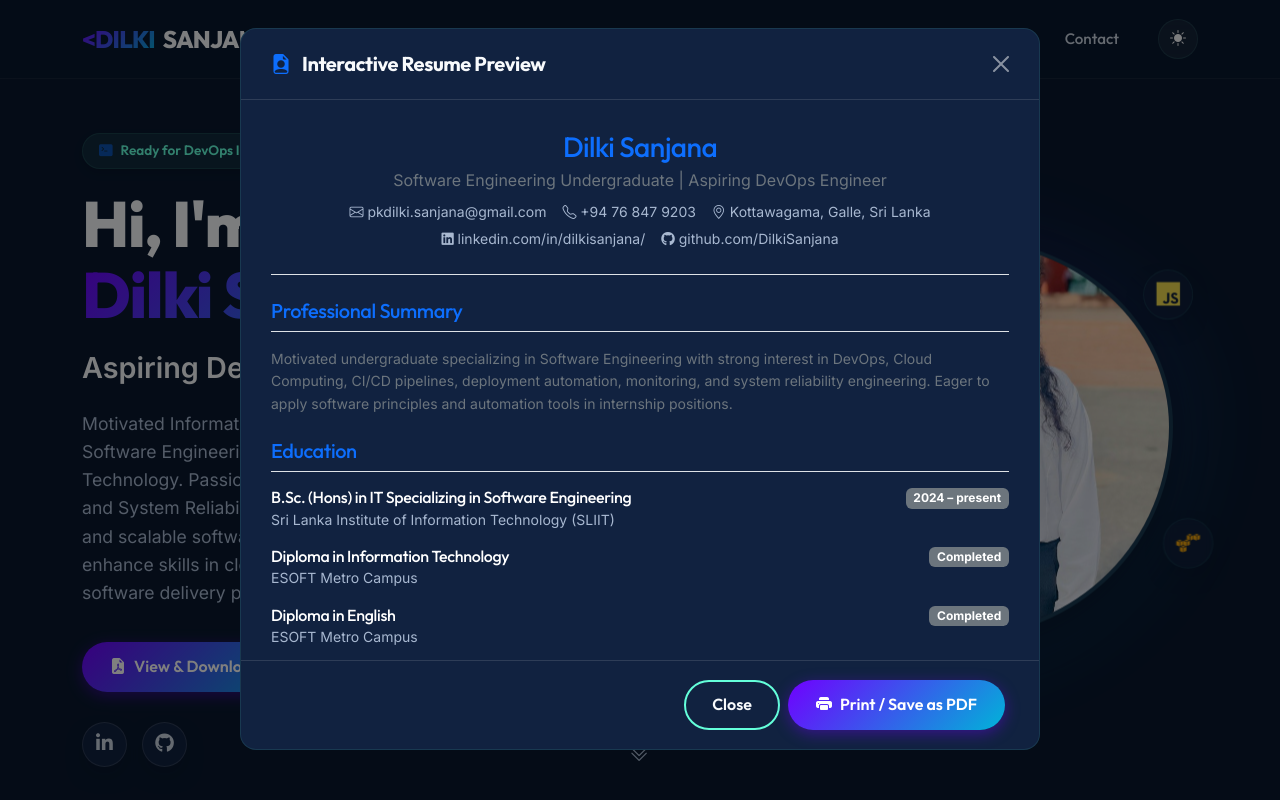
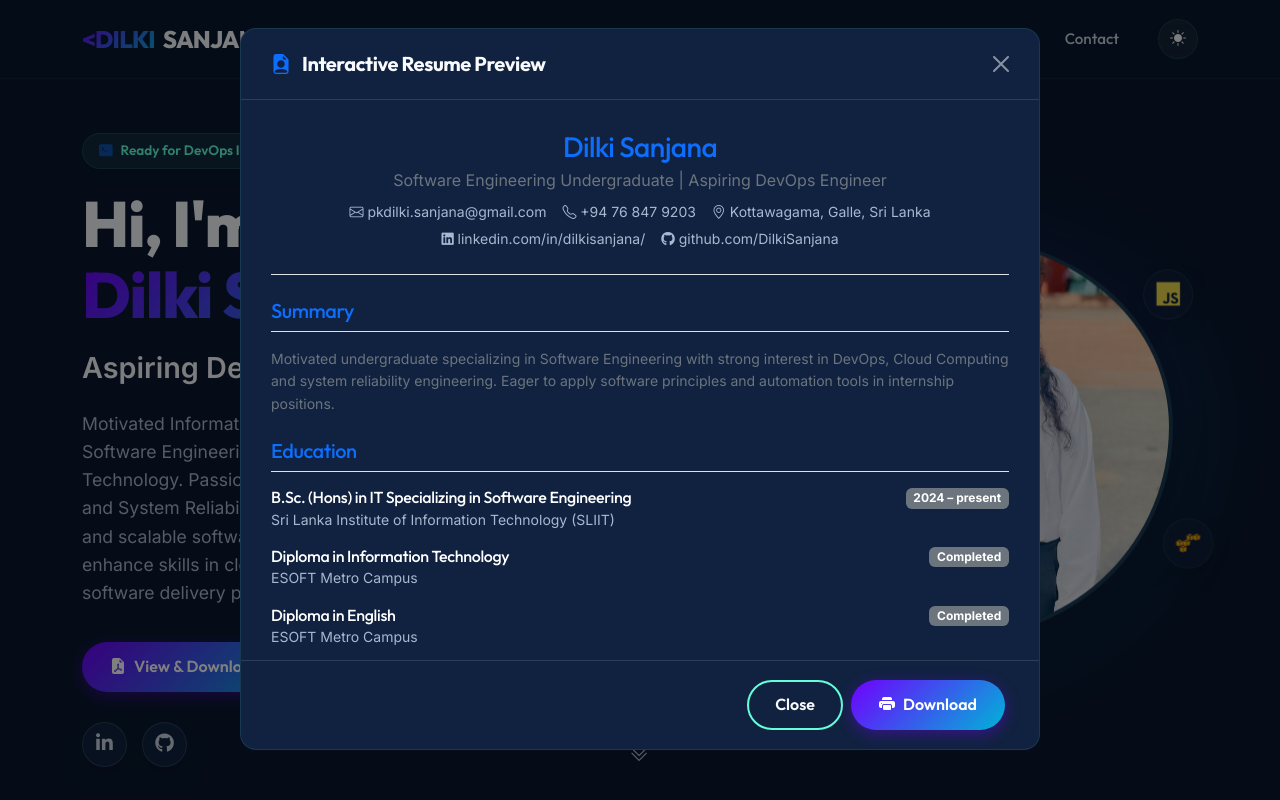
Before and after one commit to DilkiSanjana/dilki-sanjana-portfolio, a React (Vite) app: page / in a window 1280 px wide. Both pictures are taken after a click on the button "View & Download CV". Shown: the top 800 px of the page. Built offline with nearby package versions, Linux system fonts and the light colour scheme.

Commit message:
Revise CVModal content and section titles
Updated the CV modal to reflect changes in the professional summary and skills sections. Changed 'Professional Summary' to 'Summary' and adjusted the DevOps & Clouds skills listed.

```diff
--- a/src/components/CVModal.jsx
+++ b/src/components/CVModal.jsx
@@ -28,9 +28,9 @@ export default function CVModal() {
 
               {/* Print Resume Sections */}
               <div className="mb-4">
-                <h4 className="h5 text-primary border-bottom border-color-soft pb-2 mb-3">Professional Summary</h4>
+                <h4 className="h5 text-primary border-bottom border-color-soft pb-2 mb-3">Summary</h4>
                 <p className="small text-secondary">
-                  Motivated undergraduate specializing in Software Engineering with strong interest in DevOps, Cloud Computing, CI/CD pipelines, deployment automation, monitoring, and system reliability engineering. Eager to apply software principles and automation tools in internship positions.
+                  Motivated undergraduate specializing in Software Engineering with strong interest in DevOps, Cloud Computing and system reliability engineering. Eager to apply software principles and automation tools in internship positions.
                 </p>
               </div>
 
@@ -69,7 +69,7 @@ export default function CVModal() {
                     <strong className="text-white">Frameworks & DBs:</strong> Spring Boot, Node.js, Express, React Native, MongoDB, MySQL
                   </div>
                   <div className="col-md-4 mb-2">
-                    <strong className="text-white">DevOps & Clouds:</strong> Git/GitHub, Docker (Basics), CI/CD workflows, Linux Terminal, AWS (Basics)
+                    <strong className="text-white">DevOps & Clouds:</strong> Git/GitHub
                   </div>
                 </div>
               </div>
@@ -107,7 +107,7 @@ export default function CVModal() {
             <div className="modal-footer">
               <button type="button" className="btn-premium-secondary" data-bs-dismiss="modal">Close</button>
               <button type="button" className="btn-premium-primary" onClick={() => window.print()}>
-                <i className="bi bi-printer-fill"></i> Print / Save as PDF
+                <i className="bi bi-printer-fill"></i> Download
               </button>
             </div>
           </div>
```
